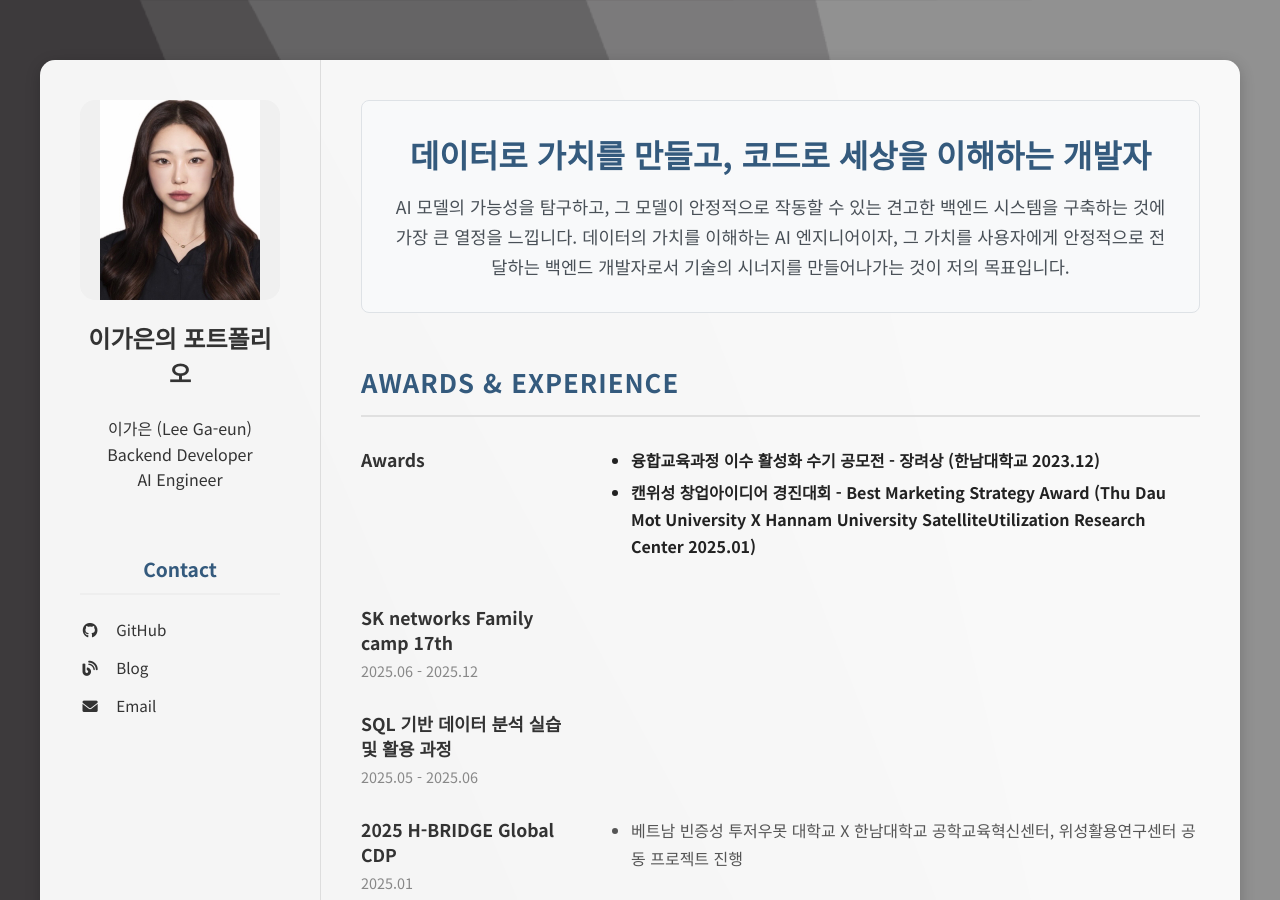
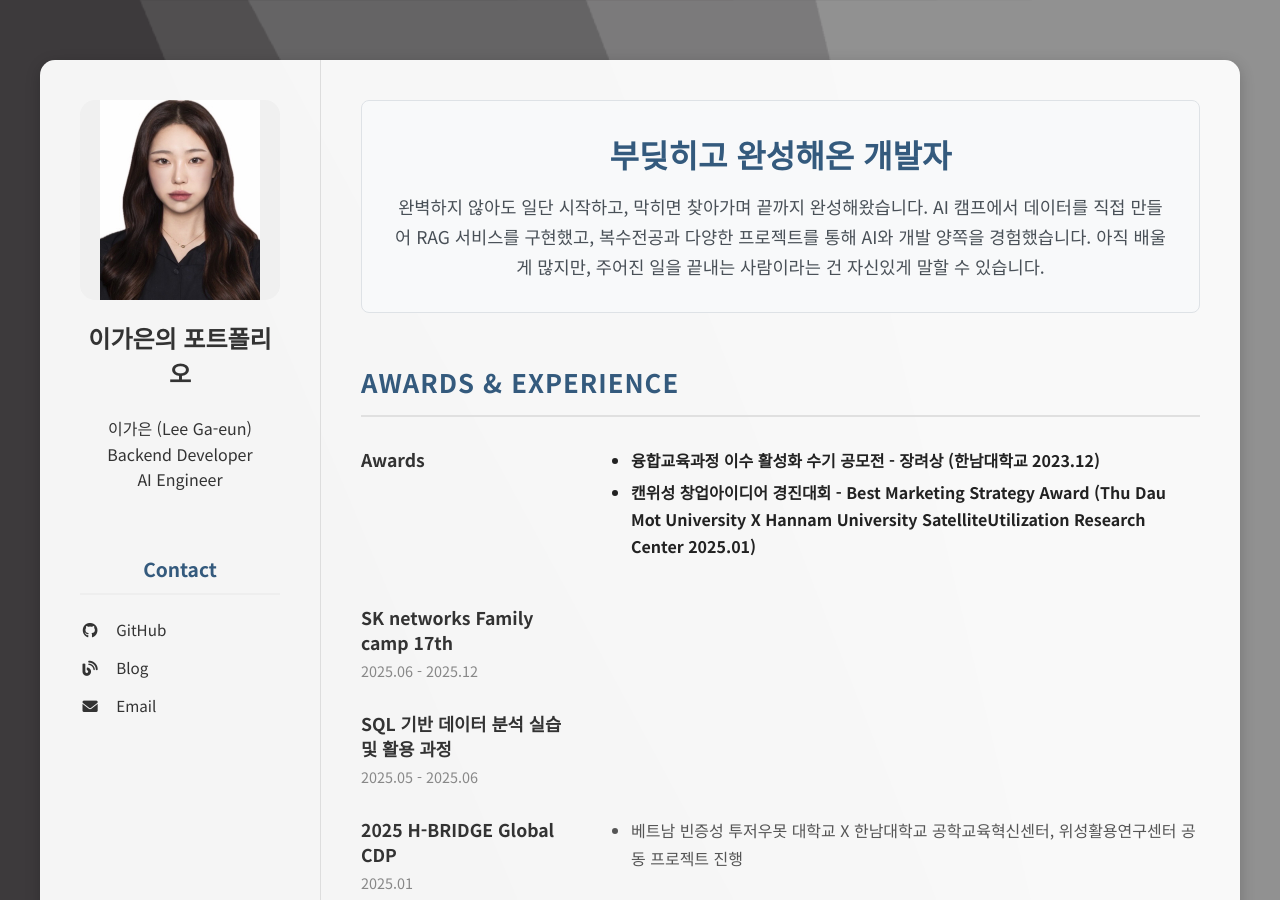
Before and after one commit to Leegaeune/Leegaeune.github.io, a Jekyll site: the page built from index.md, in a window 1280 px wide and 900 px high. Built offline with Jekyll 4.4.1, drawn with Linux system fonts in a browser that asks for light colours.

Commit message:
fix layout5

```diff
--- a/index.md
+++ b/index.md
@@ -4,9 +4,9 @@ title: Home
 ---
 
 <section class="hero-section">
-  <h1>데이터로 가치를 만들고, 코드로 세상을 이해하는 개발자</h1>
+  <h1>부딪히고 완성해온 개발자</h1>
   <p>
-    AI 모델의 가능성을 탐구하고, 그 모델이 안정적으로 작동할 수 있는 견고한 백엔드 시스템을 구축하는 것에 가장 큰 열정을 느낍니다. 데이터의 가치를 이해하는 AI 엔지니어이자, 그 가치를 사용자에게 안정적으로 전달하는 백엔드 개발자로서 기술의 시너지를 만들어나가는 것이 저의 목표입니다.
+    완벽하지 않아도 일단 시작하고, 막히면 찾아가며 끝까지 완성해왔습니다. AI 캠프에서 데이터를 직접 만들어 RAG 서비스를 구현했고, 복수전공과 다양한 프로젝트를 통해 AI와 개발 양쪽을 경험했습니다. 아직 배울 게 많지만, 주어진 일을 끝내는 사람이라는 건 자신있게 말할 수 있습니다.
   </p>
 </section>
 
```
